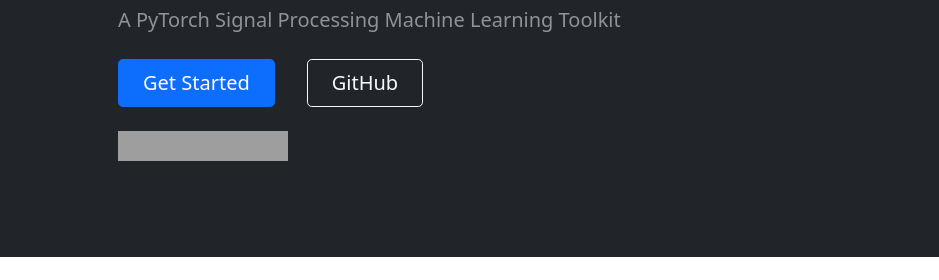
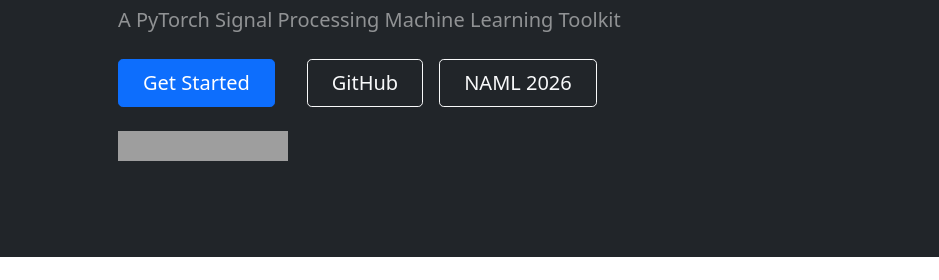
Before and after one commit to TorchDSP/torchdsp.github.io, a website: page index.html in a window 1280 px wide. Shown: the part 216-496 px from the top of the page, 0-939 px from the left. Drawn offline with nearby package versions, Linux system fonts and the light colour scheme; files that its build step writes are made by us from their sources; grey boxes are pictures that could not be loaded.

Commit message:
update for NAML26

```diff
--- a/index.html
+++ b/index.html
@@ -148,6 +148,8 @@
                                     -->
                                     <a class="btn btn-primary btn-lg px-4 me-sm-3" href="https://torchsig.readthedocs.io/latest/">Get Started</a>
                                     <a class="btn btn-outline-light btn-lg px-4" href="https://github.com/torchdsp/torchsig">GitHub</a>
+                                    <a class="btn btn-outline-light btn-lg px-4" href="https://colab.research.google.com/drive/1Mc0LAJ391AgkWI-Vr8LnRCmB8But-Sbm?usp=sharing">NAML 2026</a>
+
                                 </div>
 
                                 <br>
```
